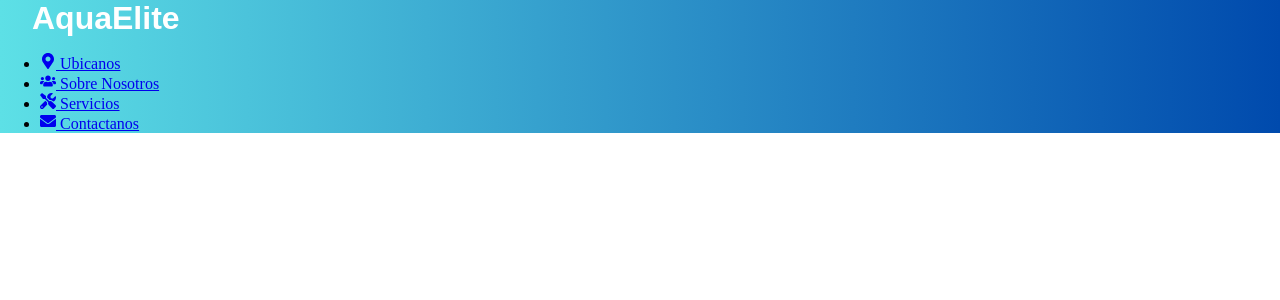
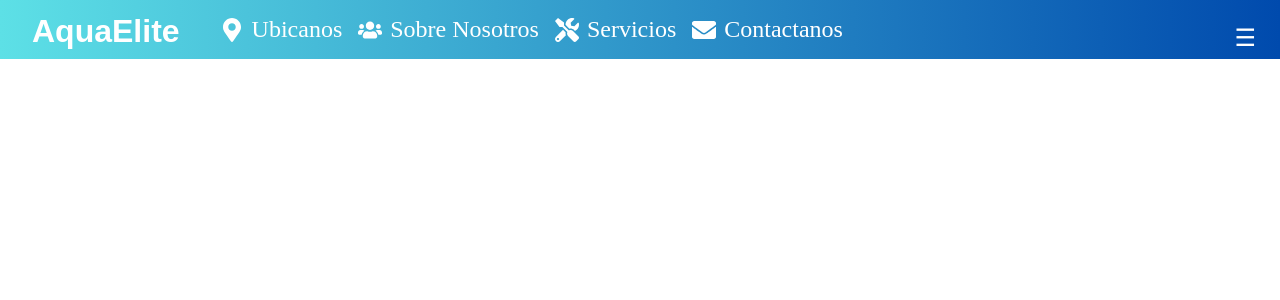
Before and after one commit to Lavanderia-Aqua-Elite/LandingPage_AquaElite, a React (Vite) app: page / in a window 1280 px wide. Shown: the top 300 px of the page. Built offline with nearby package versions, Linux system fonts and the light colour scheme.

Commit message:
Mejorando el navbar

```diff
--- a/src/components/ListExpansive.jsx
+++ b/src/components/ListExpansive.jsx
@@ -1,15 +1,17 @@
-// src/components/ListExpansive.jsx
+// Importa los modulos necesarios
 import React from 'react';
-import { navList } from '../hooks/navList'; // Importa desde el .js
+import { navList } from '../hooks/navList';
+import classes from '../styles/ListExpansive.module.css'
 
+// Exporta por defecto y crea el componente
 export default function ListExpansive() {
     return (
-        <ul className="navList">
+        <ul className={classes.navList}>
             {navList.map((item) => (
-                <li key={item.id} className="navItem">
+                <li key={item.id} className={classes.navItem}>
                     <a
                         href={item.targetId}
-                        className="navLink">
+                        className={classes.navLink}>
                             {item.icon} {/* ¡Funciona! */}
                             {item.list}
                         </a>
--- a/src/index.module.css
+++ b/src/index.module.css
@@ -13,14 +13,14 @@
   /* Colores */
   --color-maintitle: #ffffff;
   --color-text: #ffffff;
-  --color-link: #ffffff;
-  --color-iconLink: #ffffff;
+  --color-iconTextLink: #ffffff;
+  --color-iconTextLink-Hover: #12097b;
   --color-textCustomerName: #5e17eb;
   --color-textCustomer: #d9472c;
   --color-textUserMsj: #111111;
   --color-nameLogo: #ffffff;
   --color-btnToggle: #ffffff;
-  --color-btnToogleHover: #cccccc;
+  --color-btnToogleHover: #12097b;
 
   /* Tipografias */
   --font-title: 'Playfair Display', serif;
@@ -31,6 +31,7 @@
 
   /* Tamaño de letra */
   --fontsize-btnToggle: 1.5rem;
+  --fontsize-navLinks: 1.5rem;
   --fontsize-nameLogo: 2rem;
 
 }
--- /dev/null
+++ b/src/styles/ListExpansive.module.css
@@ -0,0 +1,33 @@
+/* Importar modulo css global */
+@import url(../index.module.css);
+
+/* Modulo css del listnav */
+.navList {
+    display: inline-flex;
+    margin-left: auto;       /* Empuja el contenedor a la derecha */
+    padding-right: 3rem;
+    gap: 1rem;
+    list-style: none;
+    align-items: center;
+}
+
+.navItem {
+    display: inline-flex;    /* Mantiene inline-flex para los items */
+    align-items: center;
+}
+
+.navLink {
+    font-size: var(--fontsize-navLinks);
+    color: var(--color-iconTextLink);
+    display: flex;
+    align-items: center;
+    text-align: center;
+    gap: 0.5rem;
+    text-decoration: none;   /* Elimina el subrayado */
+    transition: color 0.2s;  /* Transición suave para hover (opcional) */
+}
+
+/* Efecto hover (opcional) */
+.navLink:hover {
+    color: var(--color-iconTextLink-Hover);
+}
--- a/src/styles/NavBar.module.css
+++ b/src/styles/NavBar.module.css
@@ -1,7 +1,7 @@
 /* Importar modulo css global */
 @import url(../index.module.css);
 
-/* Modulo css del header */
+/* Modulo css del nav */
 .navbar {
     background: var(--bg-navbar);
     width: 100%;
```
